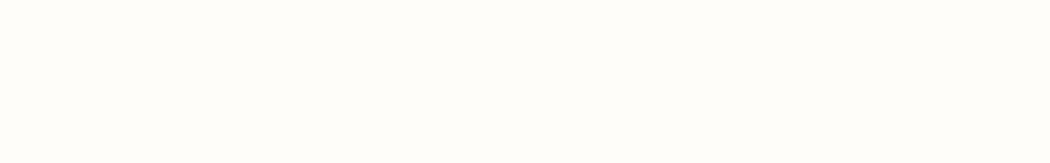
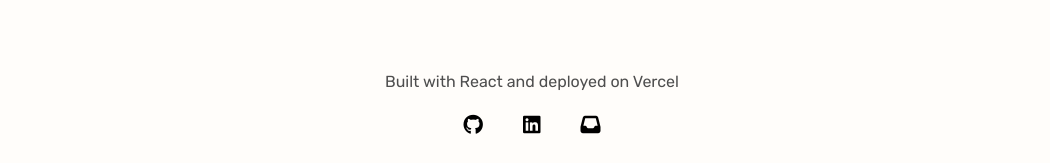
Before and after one commit to jadenlohh/portfolio, a React (Create React App) app: page / in a window 1280 px wide. Shown: the part 1984-2147 px from the top of the page, without its empty margins (108-1158 px from the left). Built offline with nearby package versions, Linux system fonts and the light colour scheme; no server answers.

Commit message:
feat: add footer component

```diff
--- a/src/App.js
+++ b/src/App.js
@@ -4,6 +4,7 @@
 import Navbar from './components/Navbar';
 import Experience from './components/experience/Experience';
 import Projects from './components/projects/Projects';
+import Footer from './components/Footer';
 
 const App = () => {
   return (
@@ -16,6 +17,7 @@
           <AboutMe />
           <Experience />
           <Projects />
+          <Footer />
         </main>
       </div>
     </div>
--- /dev/null
+++ b/src/components/Footer.jsx
@@ -0,0 +1,26 @@
+import React from 'react';
+import '../styles/footer.css';
+
+const Footer = () => {
+  return (
+    <div className="container footer">
+      <div className="d-flex flex-column align-items-center h-100 mb-4">
+        <div className="text-center">
+          <p>Built with React and deployed on Vercel</p>
+
+          <a href='https://github.com/jadenlohh' target='_blank' className='text-decoration-none' rel='noreferrer noopener'>
+            <i className="fa-brands fa-github" aria-hidden="true"></i>
+          </a>
+          <a href='https://www.linkedin.com/in/jadenlohweiheng/' target='_blank' className='text-decoration-none' rel='noreferrer noopener'>
+            <i className="fa-brands fa-linkedin" aria-hidden="true"></i>
+          </a>
+          <a href='mailto:jadenlohh@gmail.com' target='_blank' className='text-decoration-none' rel='noreferrer noopener'>
+            <i className="fa-solid fa-inbox" aria-hidden="true"></i>
+          </a>
+        </div>
+      </div>
+    </div>
+  )
+}
+
+export default Footer
--- /dev/null
+++ b/src/styles/footer.css
@@ -0,0 +1,14 @@
+.footer p {
+  font-size: 1rem;
+  margin-bottom: 1rem;
+}
+
+.footer a {
+  color: black;
+  font-size: 1.25rem;
+}
+
+.footer a:nth-child(even) {
+  margin-left: 2.5rem;
+  margin-right: 2.5rem;
+}
--- a/src/styles/projects.css
+++ b/src/styles/projects.css
@@ -1,6 +1,6 @@
 #projects {
   margin-top: 3rem;
-  margin-bottom: 12rem;
+  margin-bottom: 6rem;
 }
 
 .section-title {
@@ -56,7 +56,7 @@
 @media (max-width: 575.98px)  {
   #projects {
     margin-top: 1.5rem;
-    margin-bottom: 8rem;
+    /* margin-bottom: 3rem; */
   }
 
   .section-title {
```
